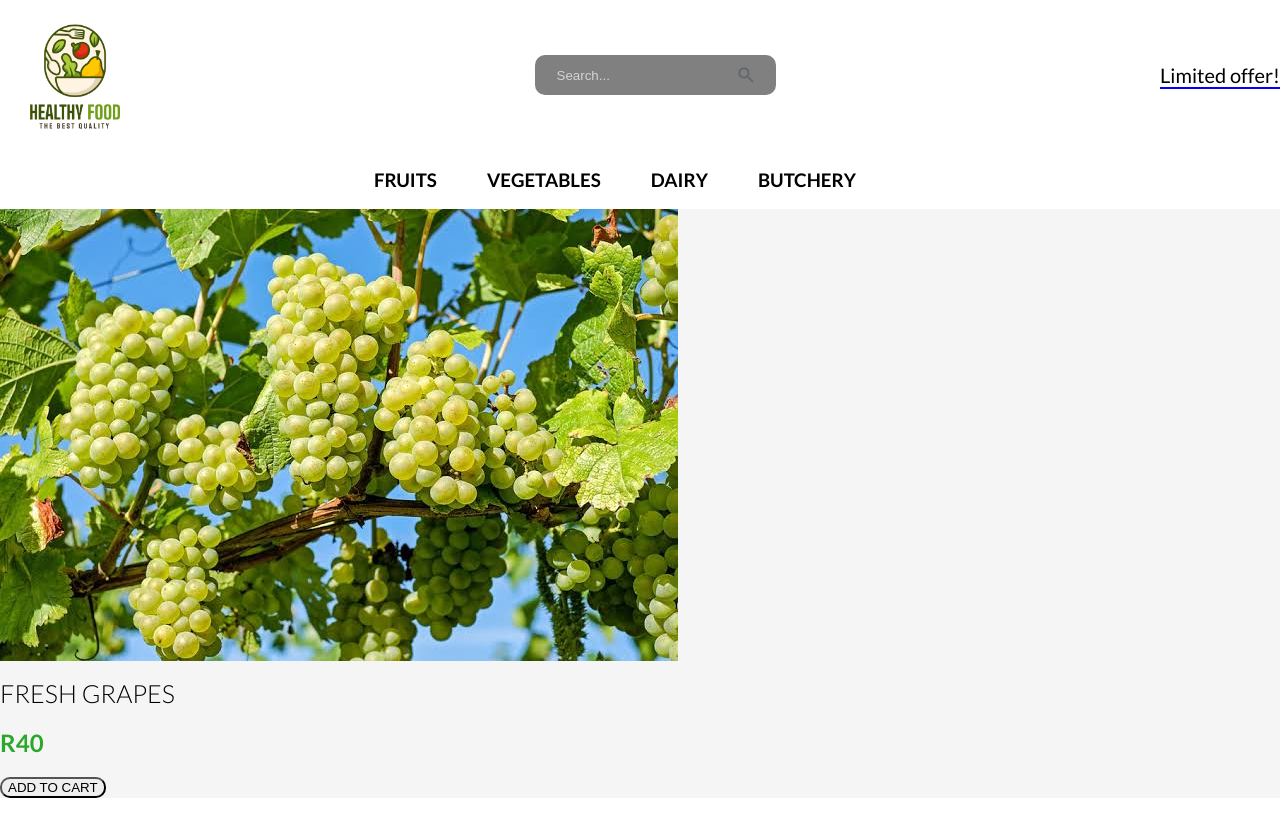
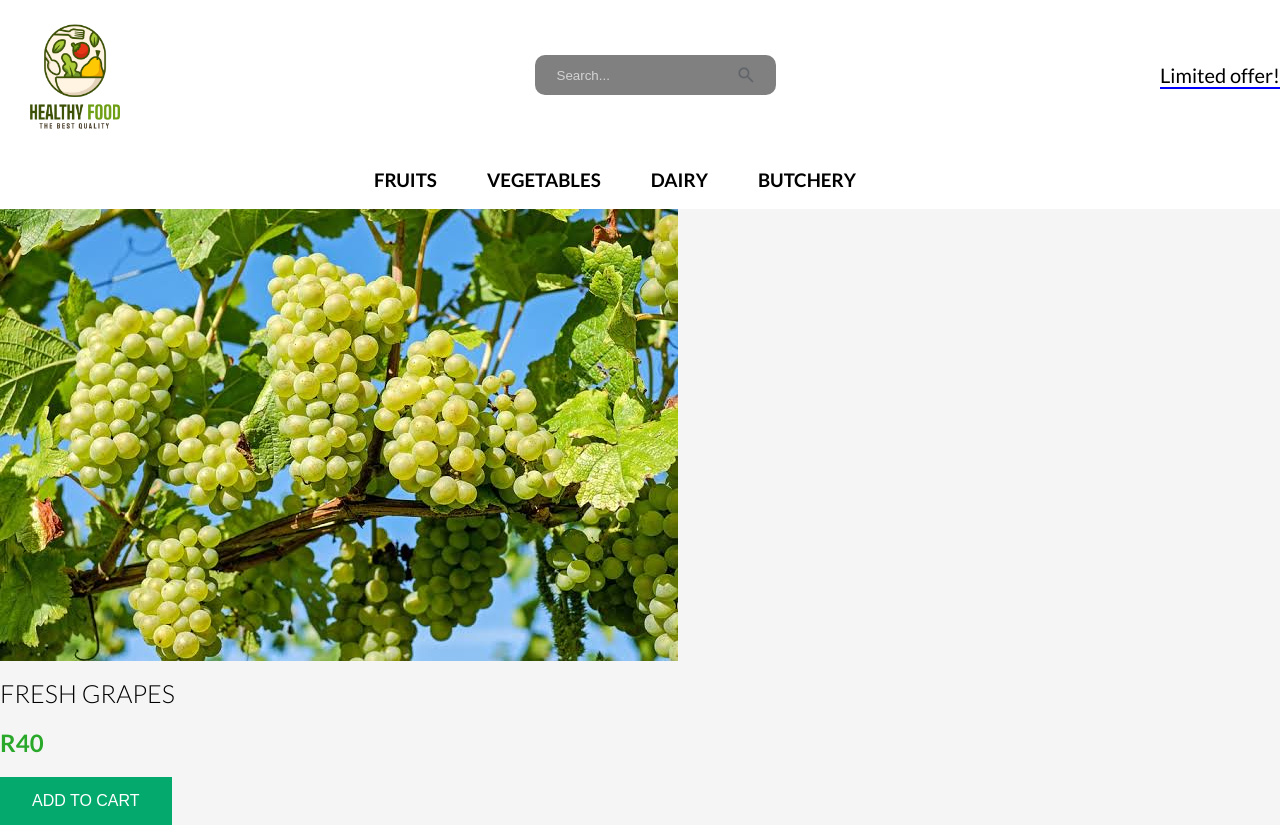
Before and after one commit to MENZI-MCHUNU/JavaScript-HTML-CSS, a plain HTML site: page index.html in a window 1280 px wide. Shown: the top 828 px of the page. Drawn offline with Linux system fonts and the light colour scheme.

Commit message:
style the button of the slider

```diff
--- a/style.css
+++ b/style.css
@@ -131,12 +131,17 @@ html{
  }
 
  .addToCart{
-    border-radius: 10px;
+   background-color: #04AA6D;
+   border: none;
+   color: white;
+   padding: 15px 32px;
+   text-align: center;
+   text-decoration: none;
+   display: inline-block;
+   font-size: 16px;
  }
 
- .addToCart:hover{
-    background-color: gray;
- }
+
 
 .features{
     display: flex;
```
